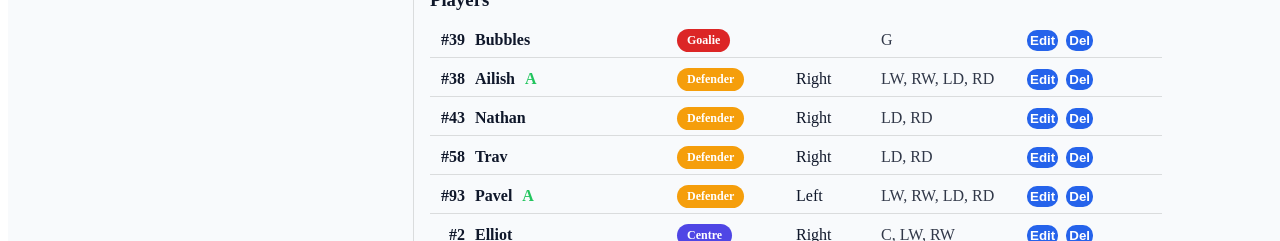
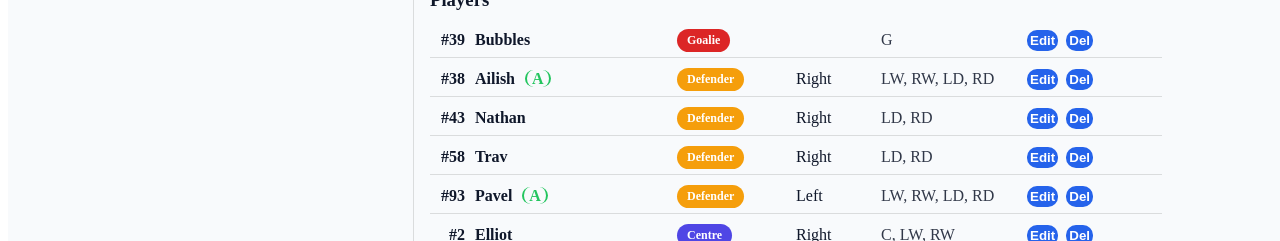
Before and after one commit to Newik83CZ/IceHockeyLineBuilder, a React (Vite) app: page / in a window 1280 px wide. Shown: the part 559-800 px from the top of the page. Built offline with nearby package versions, Linux system fonts and the light colour scheme.

Commit message:
Fixing number and Leadership in Postions display

```diff
--- a/src/pages/Lineups.jsx
+++ b/src/pages/Lineups.jsx
@@ -178,14 +178,12 @@ function DraggablePlayer({ id, label, sublabel, preferredPosition }) {
                 style={{
                   fontSize: `16px`,
                   fontWeight: 900,
-                  padding: "0px 7px",
+                  padding: "0px 5px",
                   borderRadius: 14,
-                  //background: "var(--accent)",
-                  //color: "var(--surface)",
                   color: "var(--accent)",
-                  border: "1px solid var(--accent)",
+                  borderRight: "2px solid var(--accent)",
+                  borderLeft: "2px solid var(--accent)",
                   flexShrink: 0,
-                  //lineHeight: 1,
                 }}
                 title={labelObj.leadership === "C" ? "Captain" : "Alternate"}
               >
--- a/src/pages/Rosters.jsx
+++ b/src/pages/Rosters.jsx
@@ -542,9 +542,25 @@ export default function Rosters({ data, setData }) {
                       <span style={{ marginLeft: 10 }}>
                       {p.name}
                       </span>
-                      <span style={{ color: "var(--accent)", marginLeft: 10 }}>
-                        {p.leadership || " "}
-                      </span>
+
+                      {p.leadership && (
+                        <span
+                          style={{
+                            color: "var(--accent)",
+                            borderRadius: 14,
+                            padding: "0px 5px",
+                            borderRight: "2px solid var(--accent)",
+                            borderLeft: "2px solid var(--accent)",
+                            marginLeft: 10,
+                            fontSize: 16,
+                            fontWeight: 900,
+                            flexShrink: 0,
+                          }}
+                        >
+                          {p.leadership}
+                        </span>
+                      )}
+
                     </div>
 
                     <div style={{ display: "flex", alignItems: "center", gap: 8, minWidth: 0 }}>
```
